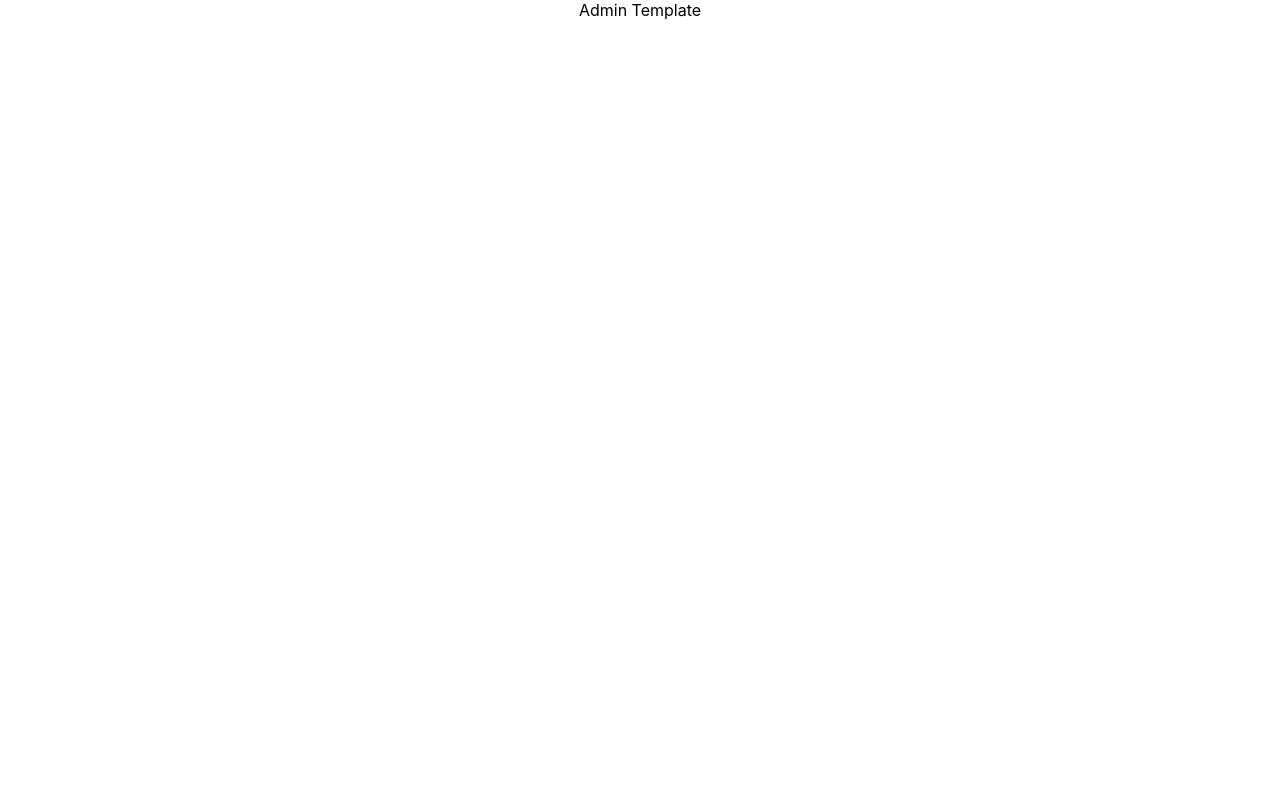
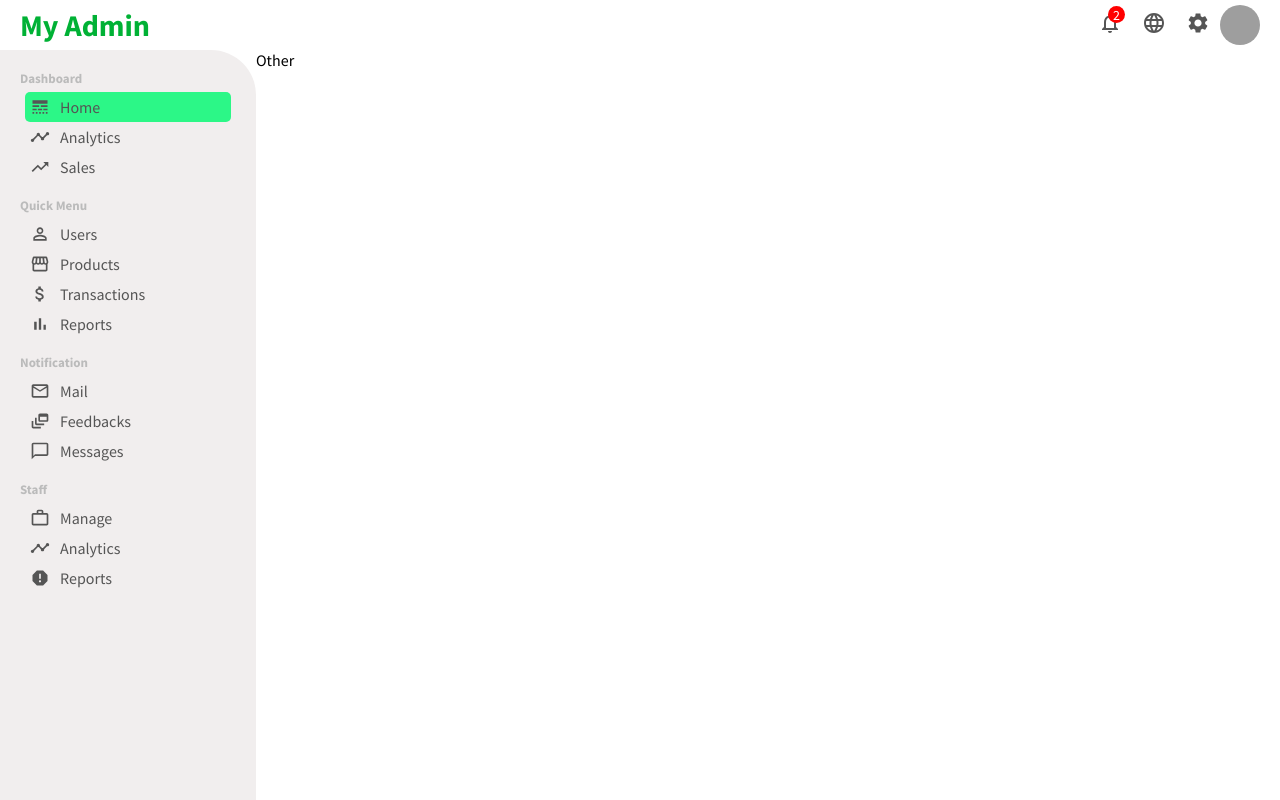
Before and after one commit to akunumanarif/react-admin-template-app, a React (Create React App) app: page / in a window 1280 px wide. Built offline with nearby package versions, Linux system fonts and the light colour scheme; grey boxes are pictures that could not be loaded.

Commit message:
finishing sidebar Menu

```diff
--- a/package.json
+++ b/package.json
@@ -3,12 +3,15 @@
   "version": "0.1.0",
   "private": true,
   "dependencies": {
+    "@material-ui/core": "^4.12.3",
+    "@material-ui/icons": "^4.11.2",
     "@testing-library/jest-dom": "^5.15.1",
     "@testing-library/react": "^11.2.7",
     "@testing-library/user-event": "^12.8.3",
     "react": "^17.0.2",
     "react-dom": "^17.0.2",
     "react-scripts": "4.0.3",
+    "recharts": "^2.1.6",
     "sass": "^1.43.5",
     "web-vitals": "^1.1.2"
   },
--- a/public/index.html
+++ b/public/index.html
@@ -9,6 +9,15 @@
       name="description"
       content="Admin Dashboard created using React JS"
     />
+    <style>
+      *{
+        font-family: 'Source Sans Pro', sans-serif;
+        margin: 0;
+      }
+    </style>
+    <link rel="preconnect" href="https://fonts.gstatic.com" crossorigin>
+    <link href="https://fonts.googleapis.com/css2?family=Montserrat+Alternates:wght@900&family=Roboto:ital,wght@0,100;0,300;0,400;0,500;0,700;0,900;1,300&family=Source+Sans+Pro:wght@200;300;400;600;700;900&display=swap" rel="stylesheet">
+
     <!-- <link rel="apple-touch-icon" href="%PUBLIC_URL%/logo192.png" /> -->
 
     <!-- <link rel="manifest" href="%PUBLIC_URL%/manifest.json" /> -->
--- a/src/App.css
+++ b/src/App.css
@@ -1,38 +1,7 @@
-.App {
-  text-align: center;
+.container {
+	display: flex;
 }
 
-.App-logo {
-  height: 40vmin;
-  pointer-events: none;
+.other {
+	flex: 4;
 }
-
-@media (prefers-reduced-motion: no-preference) {
-  .App-logo {
-    animation: App-logo-spin infinite 20s linear;
-  }
-}
-
-.App-header {
-  background-color: #282c34;
-  min-height: 100vh;
-  display: flex;
-  flex-direction: column;
-  align-items: center;
-  justify-content: center;
-  font-size: calc(10px + 2vmin);
-  color: white;
-}
-
-.App-link {
-  color: #61dafb;
-}
-
-@keyframes App-logo-spin {
-  from {
-    transform: rotate(0deg);
-  }
-  to {
-    transform: rotate(360deg);
-  }
-}
--- a/src/App.js
+++ b/src/App.js
@@ -1,11 +1,17 @@
-import './App.css';
+import './app.css';
+const { default: Sidebar } = require('./components/sidebar/Sidebar');
+const { default: Topbar } = require('./components/topbar/Topbar');
 
 function App() {
-  return (
-    <div className="App">
-      Admin Template
-    </div>
-  );
+	return (
+		<div className="app">
+			<Topbar />
+			<div className="container">
+				<Sidebar />
+				<div className="other">Other</div>
+			</div>
+		</div>
+	);
 }
 
 export default App;
--- /dev/null
+++ b/src/components/sidebar/Sidebar.jsx
@@ -0,0 +1,96 @@
+import {
+	LineStyle,
+	Timeline,
+	TrendingUp,
+	PermIdentity,
+	Storefront,
+	AttachMoney,
+	BarChart,
+	MailOutline,
+	DynamicFeed,
+	ChatBubbleOutline,
+	WorkOutline,
+	Report
+} from '@material-ui/icons';
+import './sidebar.css';
+
+export default function Sidebar() {
+	return (
+		<div className="sidebar">
+			<div className="sidebarWrapper">
+				<div className="sidebarMenu">
+					<h3 className="sidebarTitle">Dashboard</h3>
+					<ul className="sidebarItemList">
+						<li className="sidebarItem active">
+							<LineStyle className="icon" />
+							Home
+						</li>
+						<li className="sidebarItem">
+							<Timeline className="icon" />
+							Analytics
+						</li>
+						<li className="sidebarItem">
+							<TrendingUp className="icon" />
+							Sales
+						</li>
+					</ul>
+				</div>
+				<div className="sidebarMenu">
+					<h3 className="sidebarTitle">Quick Menu</h3>
+					<ul className="sidebarItemList">
+						<li className="sidebarItem ">
+							<PermIdentity className="icon" />
+							Users
+						</li>
+						<li className="sidebarItem">
+							<Storefront className="icon" />
+							Products
+						</li>
+						<li className="sidebarItem">
+							<AttachMoney className="icon" />
+							Transactions
+						</li>
+						<li className="sidebarItem">
+							<BarChart className="icon" />
+							Reports
+						</li>
+					</ul>
+				</div>
+				<div className="sidebarMenu">
+					<h3 className="sidebarTitle">Notification</h3>
+					<ul className="sidebarItemList">
+						<li className="sidebarItem ">
+							<MailOutline className="icon" />
+							Mail
+						</li>
+						<li className="sidebarItem">
+							<DynamicFeed className="icon" />
+							Feedbacks
+						</li>
+						<li className="sidebarItem">
+							<ChatBubbleOutline className="icon" />
+							Messages
+						</li>
+					</ul>
+				</div>
+				<div className="sidebarMenu">
+					<h3 className="sidebarTitle">Staff</h3>
+					<ul className="sidebarItemList">
+						<li className="sidebarItem ">
+							<WorkOutline className="icon" />
+							Manage
+						</li>
+						<li className="sidebarItem">
+							<Timeline className="icon" />
+							Analytics
+						</li>
+						<li className="sidebarItem">
+							<Report className="icon" />
+							Reports
+						</li>
+					</ul>
+				</div>
+			</div>
+		</div>
+	);
+}
--- /dev/null
+++ b/src/components/sidebar/sidebar.css
@@ -0,0 +1,48 @@
+.sidebar {
+	flex: 1;
+	background-color: rgb(241, 238, 238);
+	height: calc(100vh - 50px);
+	top: 50px;
+	border-top-right-radius: 45px;
+	/* border: 2px solid lime; */
+}
+
+.sidebarWrapper {
+	color: #555;
+	padding: 20px;
+}
+
+.sidebarMenu {
+	margin-bottom: 10px;
+}
+
+.sidebarTitle {
+	font-size: 13px;
+	color: rgb(187, 187, 187);
+}
+
+.sidebarItemList {
+	padding: 5px;
+	list-style: none;
+}
+
+.sidebarItem {
+	padding: 5px;
+	cursor: pointer;
+	display: flex;
+	align-items: center;
+	border-radius: 5px;
+}
+
+.icon {
+	margin-right: 10px;
+	font-size: 20px !important;
+}
+
+.sidebarItem.active {
+	background-color: rgb(44, 247, 135);
+}
+
+.sidebarItem:hover {
+	background-color: rgb(196, 250, 250);
+}
--- /dev/null
+++ b/src/components/topbar/Topbar.jsx
@@ -0,0 +1,32 @@
+import './topbar.css';
+import { LanguageOutlined, NotificationsNone, Settings } from '@material-ui/icons';
+
+export default function Topbar() {
+	return (
+		<div className="topbar">
+			<div className="topbarWrapper">
+				<div className="topLeft">
+					<span className="logo">My Admin</span>
+				</div>
+				<div className="topRight">
+					<div className="topbarIconContainer">
+						<NotificationsNone />
+						<span className="topbarIconBadge">2</span>
+					</div>
+					<div className="topbarIconContainer">
+						<LanguageOutlined />
+						{/* <span className="topbarIconBadge">2</span> */}
+					</div>
+					<div className="topbarIconContainer">
+						<Settings />
+					</div>
+					<img
+						src="https://lh3.googleusercontent.com/ogw/ADea4I5WEa9ZGn4x898aMqR8C53tGonv0ZR-oz5NHT5xZA=s83-c-mo"
+						alt=""
+						className="topAvatar"
+					/>
+				</div>
+			</div>
+		</div>
+	);
+}
--- /dev/null
+++ b/src/components/topbar/topbar.css
@@ -0,0 +1,57 @@
+.topbar {
+	background-color: white;
+	width: 100%;
+	height: 50px;
+	position: sticky;
+	top: 0;
+	z-index: 999;
+}
+
+.topbarWrapper {
+	height: 100%;
+	display: flex;
+	align-items: center;
+	justify-content: space-between;
+	padding: 0px 20px;
+}
+
+.logo {
+	color: rgb(0, 177, 53);
+	font-size: 30px;
+	font-weight: 700;
+	cursor: pointer;
+}
+
+.topRight {
+	display: flex;
+	align-items: center;
+}
+
+.topbarIconContainer {
+	position: relative;
+	margin: 0px 10px;
+	color: #555;
+	cursor: pointer;
+}
+
+.topbarIconBadge {
+	width: 15px;
+	height: 15px;
+	border-radius: 50%;
+	display: flex;
+	align-items: center;
+	justify-content: center;
+	position: absolute;
+	background-color: red;
+	color: white;
+	top: -5px;
+	right: -3px;
+	padding: 1px;
+	font-size: 14px;
+}
+
+.topAvatar {
+	width: 40px;
+	height: 40px;
+	border-radius: 50%;
+}
```
Also changed, not shown: src/index.js (+4 -5 lines), 1 other file (tests, documents, lock files or other folders).
